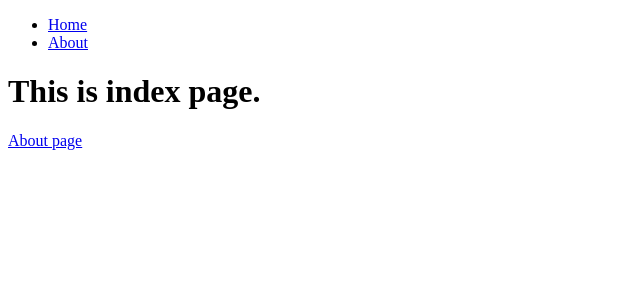
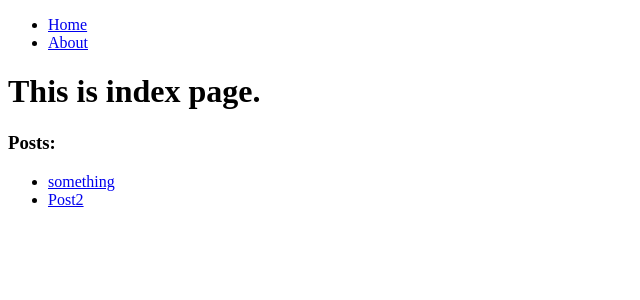
Before and after one commit to zereight/pwa2, a Next.js app: page / in a window 1280 px wide. Shown: the top 300 px of the page, without its empty margins (0-640 px from the left). Built offline with nearby package versions, Linux system fonts and the light colour scheme.

Commit message:
5. Dynamic page로 Post 구현하기

```diff
--- /dev/null
+++ b/components/PostLink.js
@@ -0,0 +1,7 @@
+import Link from "next/link";
+
+export default (props) => (
+  <Link href={`/post?title=${props.title}`}>
+    <a>{props.title}</a>
+  </Link>
+);
--- a/lib/withLayout.js
+++ b/lib/withLayout.js
@@ -1,5 +1,5 @@
 import React from "react";
-import Header from "../componenets/Header";
+import Header from "../components/Header";
 
 const withLayout = (Component) => {
 
--- a/pages/about.js
+++ b/pages/about.js
@@ -1,4 +1,4 @@
-import Link from "next/link";
+
 import Head from "next/head";
 import withLayout from "../lib/withLayout";
 
--- a/pages/index.js
+++ b/pages/index.js
@@ -1,7 +1,8 @@
-import Link from "next/link";
+
 import Head from "next/head";
 import withLayout from "../lib/withLayout";
-
+import PostLink from "../components/PostLink";
+import Link from "next/link";
 
 const index = () => (
 <div>
@@ -11,10 +12,17 @@
         </title>
     </Head>
 
-    <h1>This is index page.</h1> {" "}
-    <Link href={"/about"}>
-        <a>About page</a>
-    </Link>
+    <h1>This is index page.</h1>
+    <h3>Posts:</h3>
+    <ul>
+        <li>
+            <PostLink title={"something"}/>
+        </li>
+        <li>
+            <PostLink title={"Post2"}/>
+        </li>
+    </ul>
+
 </div>
 );
 
```
Also changed, not shown: pages/post.js (added, +16 -0 lines), components/Header.js (renamed from componenets/Header.js).
